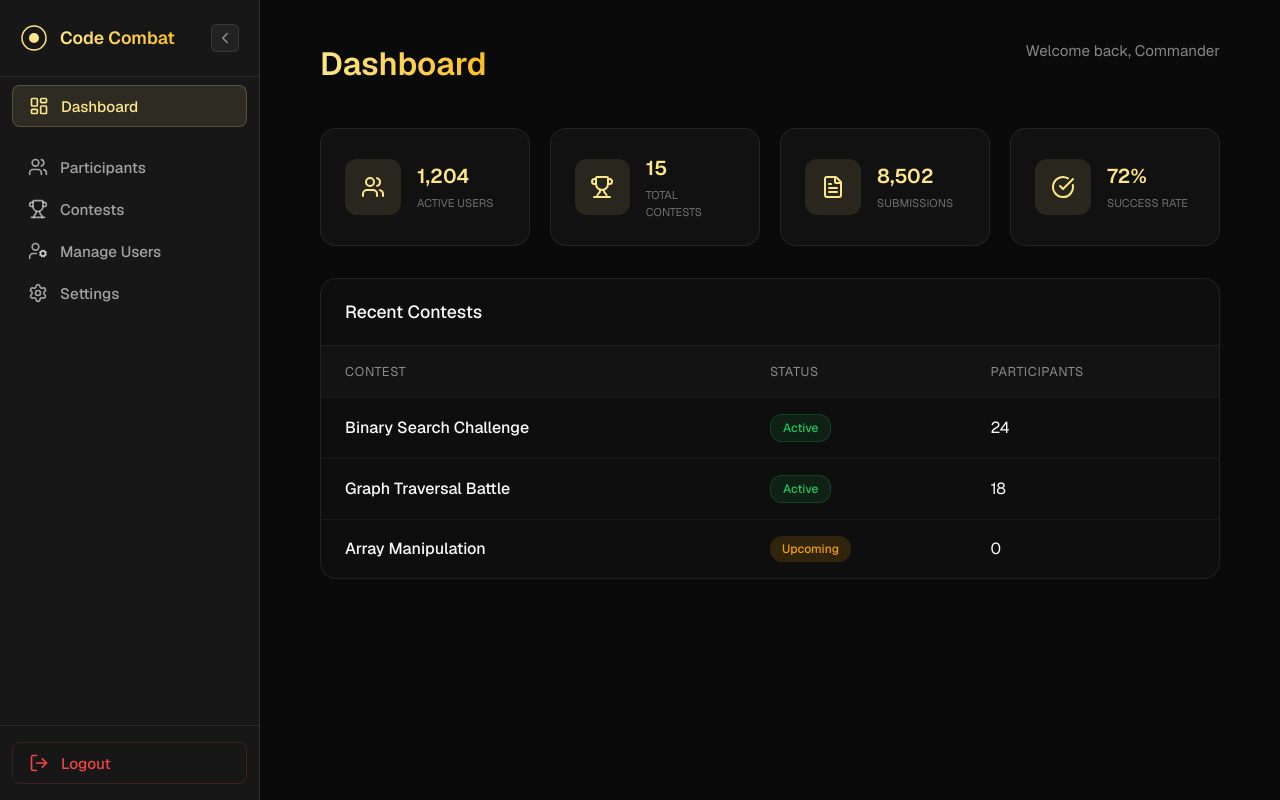
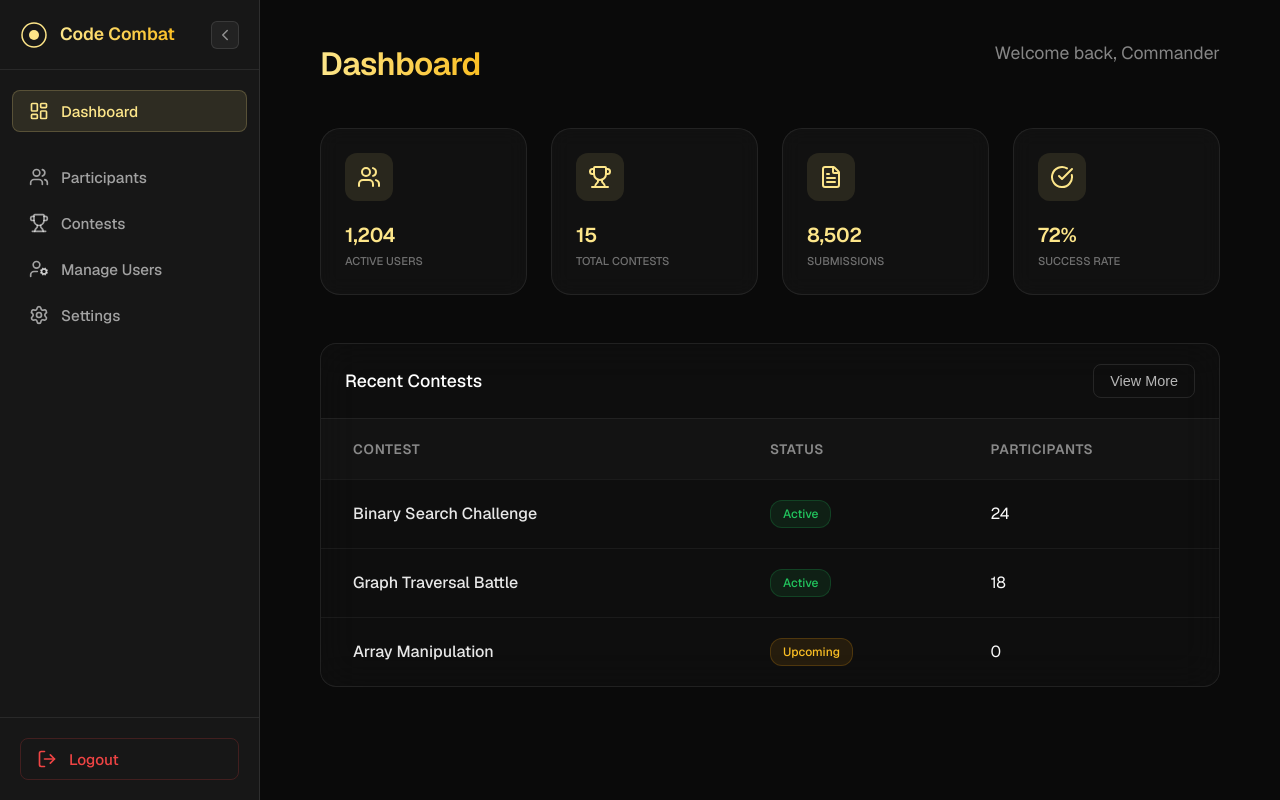
Before and after one commit to NEELPATIL04/Code-Combat, a React app in the folder frontend/: page /admin in a window 1280 px wide. Built offline with nearby package versions, Linux system fonts and the light colour scheme; the HTML template or start-up script is replaced by a standard one.

Commit message:
Modified Dashboard cards

```diff
--- a/frontend/src/components/layout/AdminLayout.css
+++ b/frontend/src/components/layout/AdminLayout.css
@@ -18,21 +18,28 @@
     border-right: 1px solid var(--sidebar-border);
     display: flex;
     flex-direction: column;
-    z-index: 100;
-    transition: width 0.3s ease;
+    z-index: 1000;
+    transition: width 0.3s cubic-bezier(0.4, 0, 0.2, 1);
     backdrop-filter: blur(20px);
 }
 
 .admin-layout.collapsed .admin-sidebar {
-    width: 72px;
+    width: 80px;
 }
 
 .sidebar-header {
-    padding: 24px 20px;
+    height: 70px;
+    padding: 0 20px;
     border-bottom: 1px solid rgba(255, 255, 255, 0.08);
     display: flex;
     align-items: center;
     justify-content: space-between;
+    position: relative;
+}
+
+.admin-layout.collapsed .sidebar-header {
+    justify-content: center;
+    padding: 0;
 }
 
 .logo {
@@ -41,6 +48,12 @@
     gap: 12px;
     text-decoration: none;
     color: #fff;
+    overflow: hidden;
+    transition: opacity 0.2s ease;
+}
+
+.admin-layout.collapsed .logo {
+    display: none;
 }
 
 .logo span {
@@ -51,10 +64,6 @@
     -webkit-text-fill-color: transparent;
     background-clip: text;
     white-space: nowrap;
-}
-
-.admin-layout.collapsed .logo span {
-    display: none;
 }
 
 .collapse-btn {
@@ -70,6 +79,15 @@
     justify-content: center;
     transition: all 0.2s ease;
     flex-shrink: 0;
+    position: relative;
+    z-index: 1001;
+}
+
+.admin-layout.collapsed .collapse-btn {
+    width: 32px;
+    height: 32px;
+    background: transparent;
+    border: none;
 }
 
 .collapse-btn:hover {
@@ -80,28 +98,29 @@
 /* ========== NAVIGATION ========== */
 .sidebar-nav {
     flex: 1;
-    padding: 8px 12px;
+    padding: 20px 12px;
     display: flex;
     flex-direction: column;
-    gap: 20px;
+    gap: 24px;
     overflow-y: auto;
+    overflow-x: hidden;
 }
 
 /* Navigation Sections */
 .nav-section {
     display: flex;
     flex-direction: column;
-    gap: 2px;
+    gap: 4px;
 }
 
 .section-title {
-    font-size: 0.75rem;
-    font-weight: 600;
-    color: rgba(255, 255, 255, 0.4);
+    font-size: 0.7rem;
+    font-weight: 700;
+    color: rgba(255, 255, 255, 0.3);
     text-transform: uppercase;
-    letter-spacing: 0.05em;
-    padding: 8px 16px 8px 16px;
-    margin-bottom: 4px;
+    letter-spacing: 0.1em;
+    padding: 0 16px 8px;
+    white-space: nowrap;
 }
 
 .nav-item {
@@ -110,7 +129,7 @@
     gap: 12px;
     padding: 10px 16px;
     background: transparent;
-    border: none;
+    border: 1px solid transparent;
     border-radius: 8px;
     color: rgba(255, 255, 255, 0.6);
     font-family: inherit;
@@ -130,12 +149,12 @@
 .nav-item.active {
     background: rgba(253, 230, 138, 0.1);
     color: #FDE68A;
-    border: 1px solid rgba(253, 230, 138, 0.2);
+    border-color: rgba(253, 230, 138, 0.2);
 }
 
 .admin-layout.collapsed .nav-item {
     justify-content: center;
-    padding: 14px;
+    padding: 12px;
 }
 
 .admin-layout.collapsed .nav-item span {
@@ -144,18 +163,19 @@
 
 /* ========== SIDEBAR FOOTER - LOGOUT AT BOTTOM ========== */
 .sidebar-footer {
-    padding: 16px 12px;
+    padding: 20px;
     border-top: 1px solid rgba(255, 255, 255, 0.08);
     margin-top: auto;
 }
 
 .nav-item.logout {
     color: #ef4444;
-    border: 1px solid rgba(239, 68, 68, 0.2);
+    border-color: rgba(239, 68, 68, 0.2);
 }
 
 .nav-item.logout:hover {
     background: rgba(239, 68, 68, 0.1);
+    color: #f87171;
 }
 
 /* ========== MAIN CONTENT - CENTERED ========== */
@@ -165,18 +185,15 @@
     padding: 40px 60px;
     position: relative;
     z-index: 1;
-    transition: margin-left 0.3s ease;
-    display: flex;
-    justify-content: center;
+    transition: margin-left 0.3s cubic-bezier(0.4, 0, 0.2, 1);
 }
 
 .admin-main>* {
     width: 100%;
-    max-width: 1200px;
 }
 
 .admin-layout.collapsed .admin-main {
-    margin-left: 72px;
+    margin-left: 80px;
 }
 
 /* ========== RESPONSIVE ========== */
@@ -188,21 +205,33 @@
 
 @media (max-width: 768px) {
     .admin-sidebar {
-        width: 72px;
+        width: 80px;
+        transform: translateX(-100%);
     }
 
-    .admin-sidebar .logo span,
+    .admin-sidebar.show {
+        transform: translateX(0);
+    }
+
+    .logo {
+        display: none;
+    }
+
     .admin-sidebar .nav-item span {
         display: none;
     }
 
     .admin-sidebar .nav-item {
         justify-content: center;
-        padding: 14px;
+        padding: 12px;
     }
 
     .admin-main {
-        margin-left: 72px;
+        margin-left: 0;
         padding: 24px;
     }
+
+    .admin-layout.collapsed .admin-main {
+        margin-left: 0;
+    }
 }
--- a/frontend/src/pages/Admin/Dashboard/Dashboard.css
+++ b/frontend/src/pages/Admin/Dashboard/Dashboard.css
@@ -1,89 +1,158 @@
 .dashboard-content {
-    max-width: 1200px;
+    max-width: 1400px;
+    margin: 0 auto;
 }
 
 .page-header {
-    margin-bottom: 32px;
+    margin-bottom: 40px;
 }
 
 .page-header h1 {
-    font-size: 2rem;
-    font-weight: 600;
+    font-size: 2.5rem;
+    font-weight: 700;
     margin: 0 0 8px;
-    background: linear-gradient(90deg, #FDE68A 0%, #FBBF24 100%);
+    background: linear-gradient(90deg, #FDE68A 0%, #F59E0B 100%);
     -webkit-background-clip: text;
     -webkit-text-fill-color: transparent;
     background-clip: text;
+    letter-spacing: -0.02em;
 }
 
 .page-subtitle {
-    color: rgba(255, 255, 255, 0.5);
+    color: rgba(255, 255, 255, 0.6);
     margin: 0;
-    font-size: 0.95rem;
+    font-size: 1.1rem;
+    font-weight: 400;
 }
 
 .stats-grid {
     display: grid;
     grid-template-columns: repeat(4, 1fr);
-    gap: 20px;
-    margin-bottom: 32px;
+    gap: 24px;
+    margin-bottom: 48px;
 }
 
 .stat-card {
     background: rgba(255, 255, 255, 0.03);
     border: 1px solid rgba(255, 255, 255, 0.08);
-    border-radius: 16px;
+    /* Reduced border opacity */
+    border-radius: 20px;
     padding: 24px;
+    /* Reduced padding from 32px */
     display: flex;
-    align-items: center;
+    flex-direction: column;
+    align-items: flex-start;
     gap: 16px;
-    transition: all 0.2s ease;
+    /* Reduced gap */
+    transition: all 0.3s cubic-bezier(0.4, 0, 0.2, 1);
+    backdrop-filter: blur(10px);
+    position: relative;
+    overflow: hidden;
+}
+
+.stat-card::before {
+    content: '';
+    position: absolute;
+    top: 0;
+    left: 0;
+    width: 100%;
+    height: 100%;
+    background: linear-gradient(135deg, rgba(255, 255, 255, 0.05) 0%, rgba(255, 255, 255, 0) 100%);
+    opacity: 0;
+    transition: opacity 0.3s ease;
 }
 
 .stat-card:hover {
+    transform: translateY(-4px);
     border-color: rgba(253, 230, 138, 0.2);
-    background: rgba(255, 255, 255, 0.05);
+    /* Softer hover border */
+    box-shadow: 0 12px 24px -8px rgba(0, 0, 0, 0.3);
+}
+
+.stat-card:hover::before {
+    opacity: 1;
 }
 
 .stat-icon {
-    width: 56px;
-    height: 56px;
+    width: 48px;
+    height: 48px;
     display: flex;
     align-items: center;
     justify-content: center;
     background: rgba(253, 230, 138, 0.1);
     border-radius: 12px;
     color: #FDE68A;
+    margin-bottom: 8px;
+    flex-shrink: 0;
+}
+
+.stat-info {
+    display: flex;
+    flex-direction: column;
+    gap: 8px;
+    width: 100%;
+    align-items: flex-start;
+    justify-content: flex-start;
 }
 
 .stat-value {
-    font-size: 1.75rem;
+    font-size: 2.5rem;
+    font-weight: 600;
+    /* Reduced from 700 */
+    color: #fff;
+    line-height: 1;
+    letter-spacing: -0.02em;
+    order: 0;
+}
+
+.stat-label {
+    font-size: 1rem;
+    color: rgba(255, 255, 255, 0.5);
+    font-weight: 500;
+    text-transform: none;
+    letter-spacing: normal;
+    order: 0;
+}
+
+.section {
+    background: rgba(20, 20, 22, 0.6);
+    border: 1px solid rgba(255, 255, 255, 0.08);
+    border-radius: 24px;
+    overflow: hidden;
+    backdrop-filter: blur(20px);
+}
+
+.section-header {
+    padding: 24px 32px;
+    border-bottom: 1px solid rgba(255, 255, 255, 0.08);
+    display: flex;
+    justify-content: space-between;
+    align-items: center;
+}
+
+.section-header h2 {
+    margin: 0;
+    font-size: 1.25rem;
     font-weight: 600;
     color: #fff;
 }
 
-.stat-label {
-    font-size: 0.85rem;
-    color: rgba(255, 255, 255, 0.5);
-    margin-top: 4px;
+.view-more-btn {
+    background: transparent;
+    border: 1px solid rgba(255, 255, 255, 0.1);
+    color: rgba(255, 255, 255, 0.7);
+    padding: 8px 16px;
+    border-radius: 8px;
+    font-size: 0.9rem;
+    font-weight: 500;
+    cursor: pointer;
+    transition: all 0.2s ease;
 }
 
-.section {
-    background: rgba(255, 255, 255, 0.02);
-    border: 1px solid rgba(255, 255, 255, 0.08);
-    border-radius: 16px;
-    overflow: hidden;
-}
-
-.section-header {
-    padding: 20px 24px;
-    border-bottom: 1px solid rgba(255, 255, 255, 0.08);
-}
-
-.section-header h2 {
-    margin: 0;
-    font-size: 1.1rem;
-    font-weight: 500;
+.view-more-btn:hover {
+    background: rgba(255, 255, 255, 0.05);
+    color: #fff;
+    border-color: rgba(255, 255, 255, 0.2);
 }
 
 .contests-table {
@@ -93,10 +162,11 @@
 .table-header {
     display: grid;
     grid-template-columns: 2fr 1fr 1fr;
-    gap: 16px;
-    padding: 16px 24px;
+    gap: 24px;
+    padding: 20px 32px;
     background: rgba(255, 255, 255, 0.02);
-    font-size: 0.8rem;
+    font-size: 0.85rem;
+    font-weight: 600;
     color: rgba(255, 255, 255, 0.5);
     text-transform: uppercase;
     letter-spacing: 0.05em;
@@ -105,45 +175,51 @@
 .table-row {
     display: grid;
     grid-template-columns: 2fr 1fr 1fr;
-    gap: 16px;
-    padding: 16px 24px;
+    gap: 24px;
+    padding: 20px 32px;
     border-top: 1px solid rgba(255, 255, 255, 0.05);
     align-items: center;
     transition: background 0.2s ease;
 }
 
 .table-row:hover {
-    background: rgba(255, 255, 255, 0.02);
+    background: rgba(255, 255, 255, 0.03);
 }
 
 .contest-title {
     font-weight: 500;
+    font-size: 1rem;
+    color: rgba(255, 255, 255, 0.9);
 }
 
 .status-badge {
-    font-size: 0.75rem;
-    padding: 4px 12px;
+    font-size: 0.8rem;
+    padding: 6px 16px;
     border-radius: 100px;
     text-transform: capitalize;
     width: fit-content;
+    font-weight: 500;
 }
 
 .status-badge.active {
-    background: rgba(16, 185, 129, 0.15);
-    color: #10b981;
+    background: rgba(16, 185, 129, 0.1);
+    color: #34d399;
+    border: 1px solid rgba(16, 185, 129, 0.2);
 }
 
 .status-badge.upcoming {
-    background: rgba(245, 158, 11, 0.15);
-    color: #f59e0b;
+    background: rgba(245, 158, 11, 0.1);
+    color: #fbbf24;
+    border: 1px solid rgba(245, 158, 11, 0.2);
 }
 
 .status-badge.completed {
-    background: rgba(107, 114, 128, 0.15);
+    background: rgba(107, 114, 128, 0.1);
     color: #9ca3af;
+    border: 1px solid rgba(107, 114, 128, 0.2);
 }
 
-@media (max-width: 1024px) {
+@media (max-width: 1200px) {
     .stats-grid {
         grid-template-columns: repeat(2, 1fr);
     }
@@ -153,4 +229,12 @@
     .stats-grid {
         grid-template-columns: 1fr;
     }
+
+    .stat-card {
+        padding: 24px;
+    }
+
+    .stat-value {
+        font-size: 2rem;
+    }
 }
--- a/frontend/src/pages/Admin/Dashboard/index.tsx
+++ b/frontend/src/pages/Admin/Dashboard/index.tsx
@@ -1,5 +1,6 @@
 import React, { useState, useEffect } from 'react';
 import { Users, Trophy, FileText, CheckCircle } from 'lucide-react';
+import { useNavigate } from 'react-router-dom';
 import AdminLayout from '../../../components/layout/AdminLayout';
 import './Dashboard.css';
 
@@ -18,6 +19,7 @@
 }
 
 const Dashboard: React.FC = () => {
+    const navigate = useNavigate();
     const [stats, setStats] = useState<Stats>({ activeUsers: 0, totalContests: 0, totalSubmissions: 0, successRate: 0 });
     const [recentContests, setRecentContests] = useState<Contest[]>([]);
 
@@ -72,7 +74,12 @@
                 </div>
 
                 <div className="section">
-                    <div className="section-header"><h2>Recent Contests</h2></div>
+                    <div className="section-header">
+                        <h2>Recent Contests</h2>
+                        <button className="view-more-btn" onClick={() => navigate('/admin/contests')}>
+                            View More
+                        </button>
+                    </div>
                     <div className="contests-table">
                         <div className="table-header">
                             <span>Contest</span>
```
Also changed, not shown: 2 other files (tests, documents, lock files or other folders).
